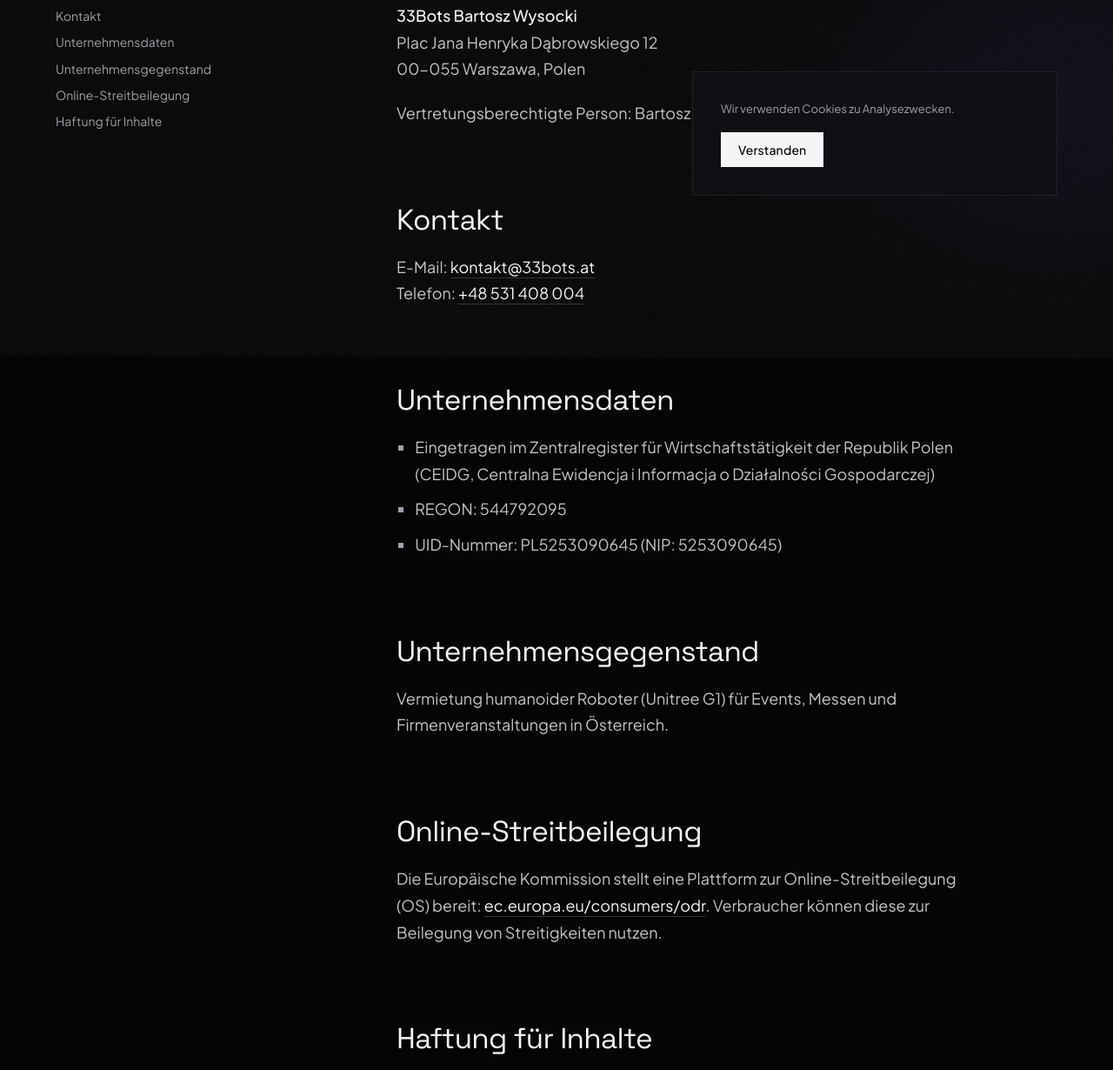
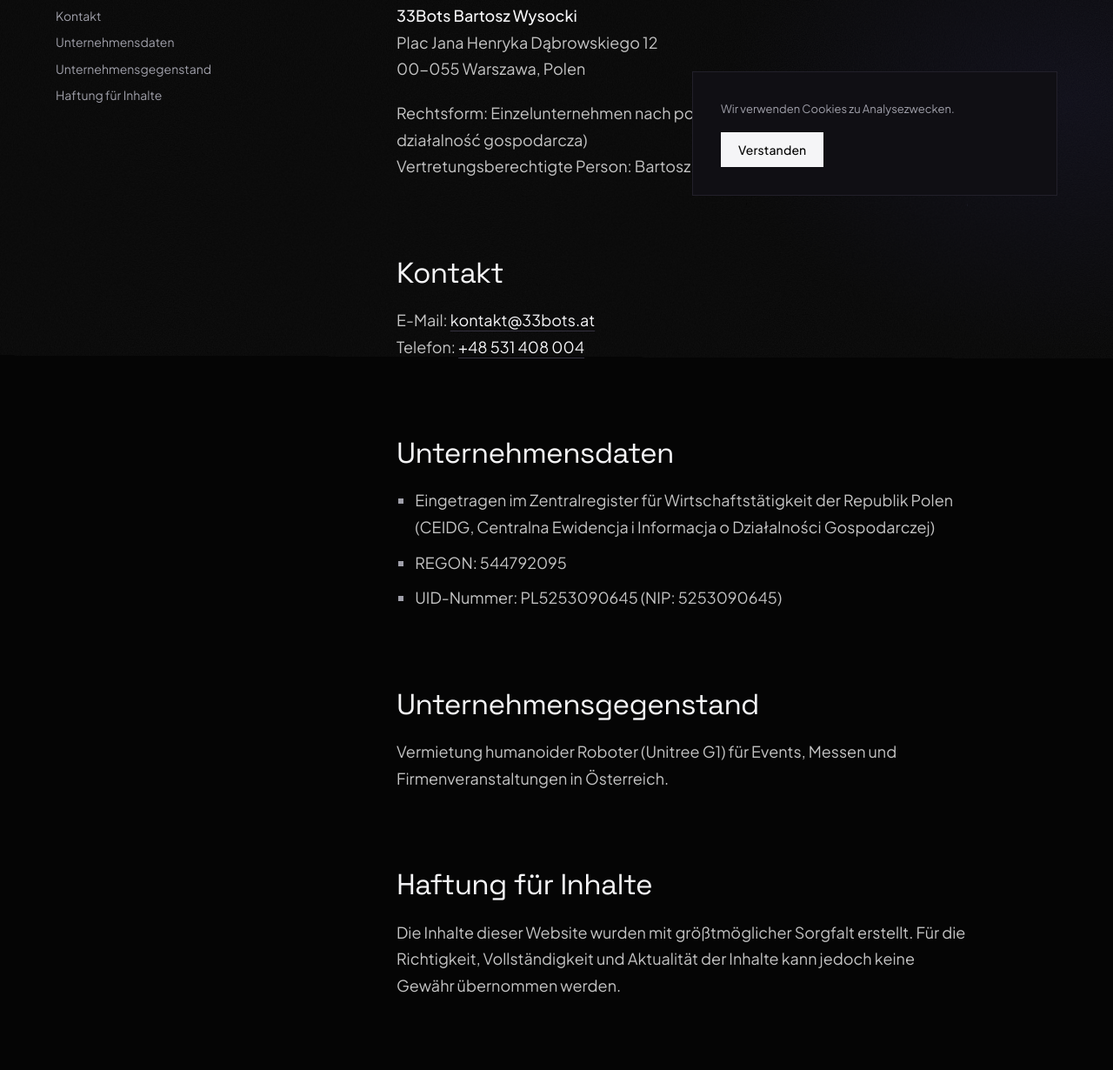
Before and after one commit to oliwierels/Strona-austria, a plain HTML site: page impressum.html in a window 1280 px wide. Shown: the part 511-1741 px from the top of the page at 87% size. Drawn offline with Linux system fonts and the light colour scheme.

Commit message:
Impressum: OS-Plattform entfernt (eingestellt 20.07.2025), Rechtsform ergänzt
Co-Authored-By: Claude Opus 5.5 <noreply@anthropic.com>
Claude-Session: https://claude.ai/code/session_01CABXHV9S3CJaXRngGHWVV2

```diff
--- a/impressum.html
+++ b/impressum.html
@@ -117,7 +117,6 @@ height="0" width="0" style="display:none;visibility:hidden"></iframe></noscript>
           <li><a href="#kontakt-daten">Kontakt</a></li>
           <li><a href="#unternehmensdaten">Unternehmens&shy;daten</a></li>
           <li><a href="#unternehmensgegenstand">Unternehmens&shy;gegenstand</a></li>
-          <li><a href="#online-streitbeilegung">Online-Streitbeilegung</a></li>
           <li><a href="#haftung">Haftung für Inhalte</a></li>
         </ol>
       </nav>
@@ -125,7 +124,7 @@ height="0" width="0" style="display:none;visibility:hidden"></iframe></noscript>
       <div class="prose">
 <h2 id="medieninhaber">Medieninhaber &amp; Diensteanbieter</h2>
 <p><strong>33Bots Bartosz Wysocki</strong><br />Plac Jana Henryka Dąbrowskiego 12<br />00-055 Warszawa, Polen</p>
-<p>Vertretungsberechtigte Person: Bartosz Wysocki</p>
+<p>Rechtsform: Einzelunternehmen nach polnischem Recht (jednoosobowa działalność gospodarcza)<br />Vertretungsberechtigte Person: Bartosz Wysocki</p>
 
 <h2 id="kontakt-daten">Kontakt</h2>
 <p>E-Mail: <a href="mailto:kontakt@33bots.at" data-mail="impressum">kontakt@33bots.at</a><br />Telefon: <a href="tel:+48531408004" data-tel="impressum">+48 531 408 004</a></p>
@@ -140,8 +139,6 @@ height="0" width="0" style="display:none;visibility:hidden"></iframe></noscript>
 <h2 id="unternehmensgegenstand">Unternehmens&shy;gegenstand</h2>
 <p>Vermietung humanoider Roboter (Unitree G1) für Events, Messen und Firmenveranstaltungen in Österreich.</p>
 
-<h2 id="online-streitbeilegung">Online-Streitbeilegung</h2>
-<p>Die Europäische Kommission stellt eine Plattform zur Online-Streitbeilegung (OS) bereit: <a href="https://ec.europa.eu/consumers/odr" rel="nofollow noopener" target="_blank">ec.europa.eu/consumers/odr</a>. Verbraucher können diese zur Beilegung von Streitigkeiten nutzen.</p>
 
 <h2 id="haftung">Haftung für Inhalte</h2>
 <p>Die Inhalte dieser Website wurden mit größtmöglicher Sorgfalt erstellt. Für die Richtigkeit, Vollständigkeit und Aktualität der Inhalte kann jedoch keine Gewähr übernommen werden.</p>
--- a/sitemap.xml
+++ b/sitemap.xml
@@ -41,7 +41,7 @@
   </url>
   <url>
     <loc>https://33bots.at/impressum.html</loc>
-    <lastmod>2026-10-23</lastmod>
+    <lastmod>2026-11-24</lastmod>
     <xhtml:link rel="alternate" hreflang="de-AT" href="https://33bots.at/impressum.html" />
     <xhtml:link rel="alternate" hreflang="x-default" href="https://33bots.at/impressum.html" />
     <image:image>
```
